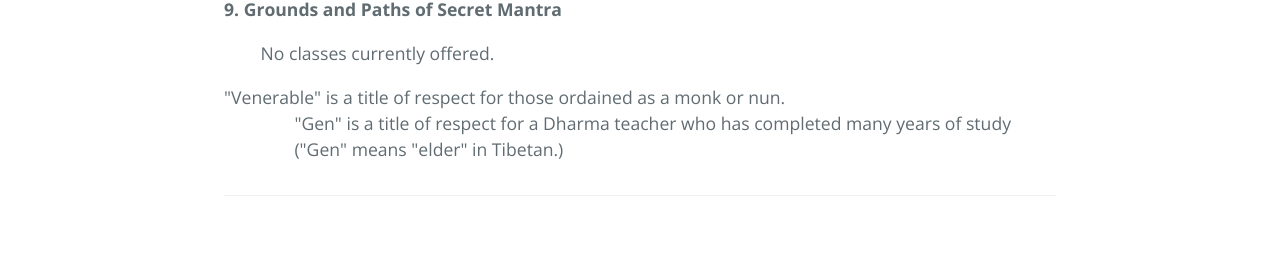
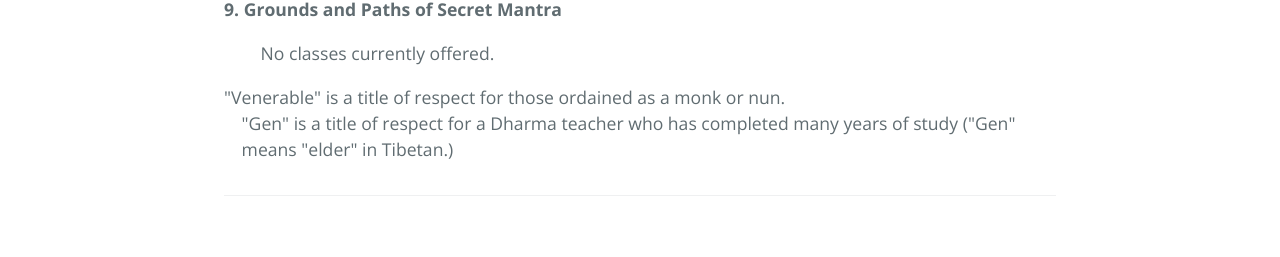
Before and after one commit to lgeorge/lgeorge.github.io, a Jekyll site: the page built from fpmt-na-v2/index.html, in a window 1280 px wide. Shown: the part 2224-2481 px from the top of the page. Built offline with Jekyll 4.4.1, drawn with Linux system fonts in a browser that asks for light colours.

Commit message:
Update index.html

```diff
--- a/fpmt-na-v2/index.html
+++ b/fpmt-na-v2/index.html
@@ -131,7 +131,7 @@ layout: default
 
     <p>&nbsp; &nbsp; &nbsp; &nbsp; No classes currently offered.</p>
 
-    <div style="padding-left: 4em; text-indent: -4em;”>
+    <div style="padding-left: 1em; text-indent: -1em;”>
     <p>&ast; "Geshe" reflects completion of the geshe degree, through extensive traditional monastic studies of Buddhist philosphical texts. ("Ge" means "virtue" in Tibetan; "she" means "knowing.)</br>
       "Venerable" is a title of respect for those ordained as a monk or nun.</br>
       "Gen" is a title of respect for a Dharma teacher who has completed many years of study ("Gen" means "elder" in Tibetan.)</p>
```
